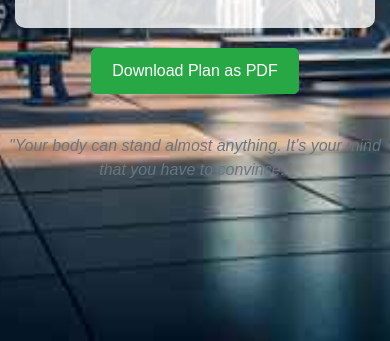
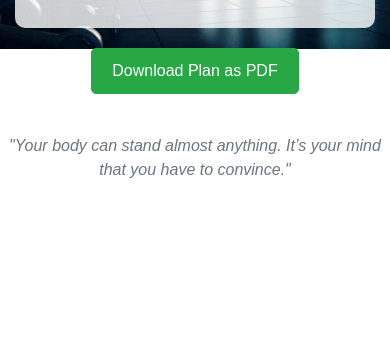
Before and after one commit to Raid-Prime/fitness_planner, a website: page public/workout.html in a window 390 px wide. Shown: the part 503-844 px from the top of the page. Drawn offline with nearby package versions, Linux system fonts and the light colour scheme.

Commit message:
Update workout.html

```diff
--- a/public/workout.html
+++ b/public/workout.html
@@ -18,6 +18,14 @@
             color: #333;
             min-height: 100vh;
             overflow-x: hidden;
+            background-attachment: fixed;
+        }
+
+        /* Ensure the background image scales properly on different devices */
+        @media (max-width: 768px) {
+            body {
+                background-size: contain;
+            }
         }
 
         /* Navbar styling */
```
